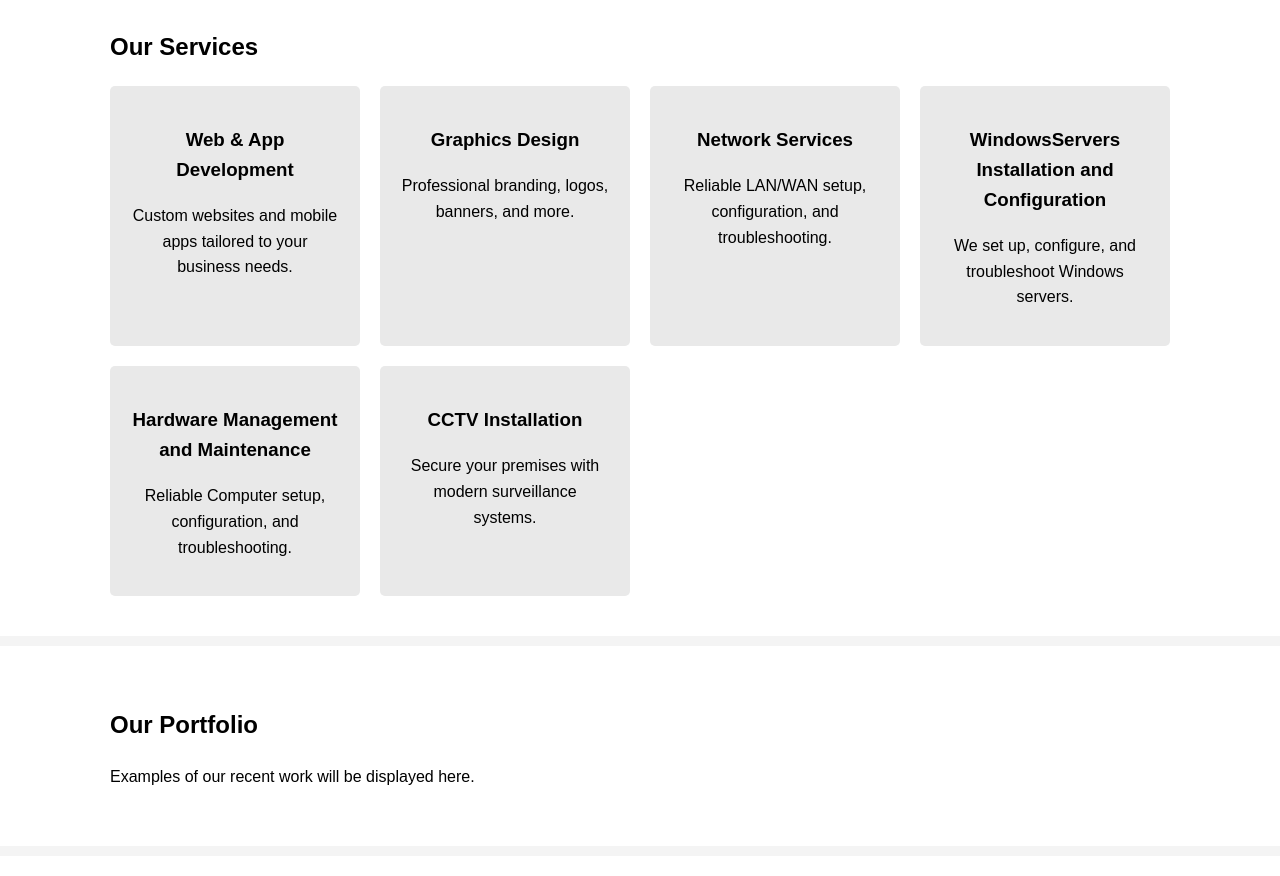
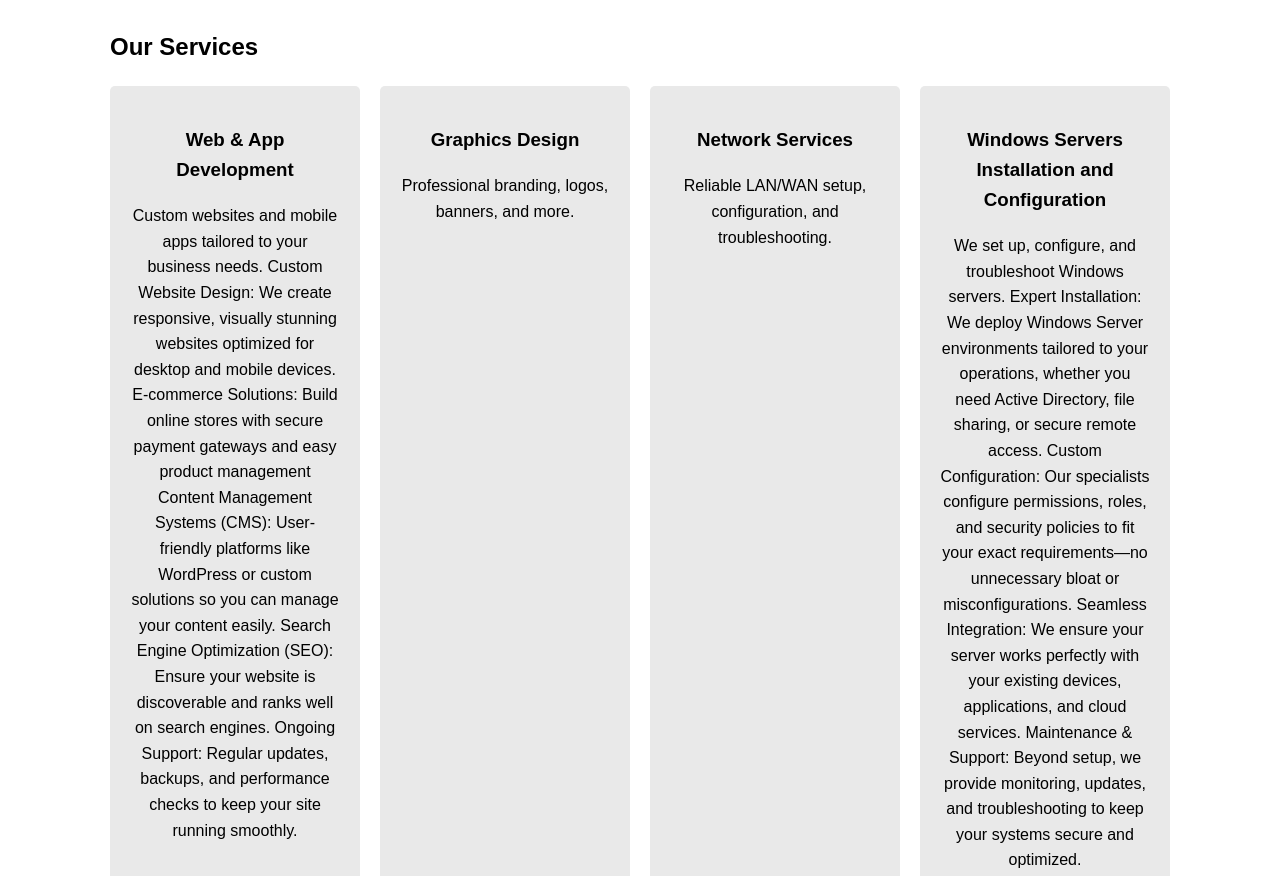
Before and after one commit to alhajisesay8765/cfadas-website, a plain HTML site: page index.html in a window 1280 px wide. Shown: the part 500-1376 px from the top of the page. Drawn offline with Linux system fonts and the light colour scheme.

Commit message:
Update index.html

```diff
--- a/index.html
+++ b/index.html
@@ -36,7 +36,13 @@
       <div class="services-grid">
         <div class="service">
           <h3>Web & App Development</h3>
-          <p>Custom websites and mobile apps tailored to your business needs.</p>
+          <p>Custom websites and mobile apps tailored to your business needs.
+            Custom Website Design: We create responsive, visually stunning websites optimized for desktop and mobile devices.
+            E-commerce Solutions: Build online stores with secure payment gateways and easy product management
+            Content Management Systems (CMS): User-friendly platforms like WordPress or custom solutions so you can manage your content easily.
+            Search Engine Optimization (SEO): Ensure your website is discoverable and ranks well on search engines.
+            Ongoing Support: Regular updates, backups, and performance checks to keep your site running smoothly.
+        </p>
         </div>
         <div class="service">
           <h3>Graphics Design</h3>
@@ -48,12 +54,23 @@
         </div>
 
         <div class="service">
-          <h3>WindowsServers Installation and Configuration</h3>
-          <p>We set up, configure, and troubleshoot Windows servers.</p>
+          <h3>Windows Servers Installation and Configuration</h3>
+          <p>We set up, configure, and troubleshoot Windows servers.
+          Expert Installation: We deploy Windows Server environments tailored to your operations, whether you need Active Directory, file sharing, or secure remote access.
+          Custom Configuration: Our specialists configure permissions, roles, and security policies to fit your exact requirements—no unnecessary bloat or misconfigurations.
+          Seamless Integration: We ensure your server works perfectly with your existing devices, applications, and cloud services.
+          Maintenance & Support: Beyond setup, we provide monitoring, updates, and troubleshooting to keep your systems secure and optimized.
+          </p>
         </div>
+
         <div class="service">
-          <h3>Hardware Management and Maintenance</h3>
-          <p>Reliable Computer setup, configuration, and troubleshooting.</p>
+        <h3>Hardware Management and Maintenance</h3>
+          <p>Reliable Computer setup, configuration, and troubleshooting.
+          <b>Installation & Upgrades:</b> We set up new desktops, laptops, and peripherals to ensure compatibility and optimal performance.
+          <b>Repairs & Maintenance:</b> Quick diagnosis and cost-effective repairs to minimize downtime.
+          <b></b> Custom Builds:</b> From gaming PCs to high-performance workstations, we build systems tailored to your needs.
+          <b>Consulting:</b> Get advice on hardware investments to maximize value and longevity
+          </p>
         </div>
 
         <div class="service">
```
